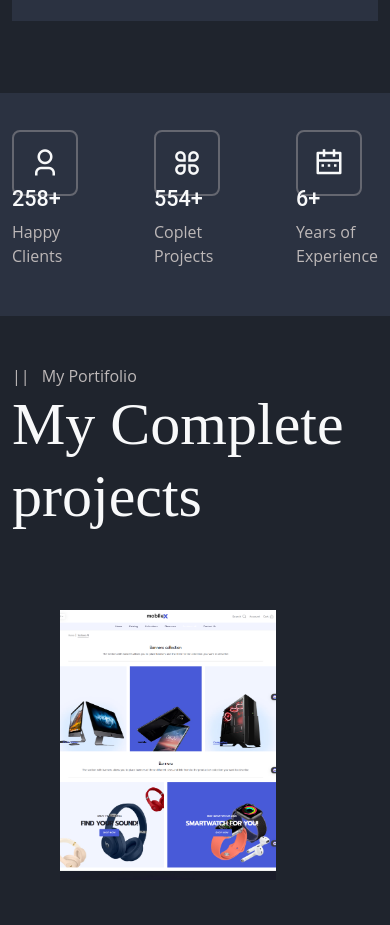
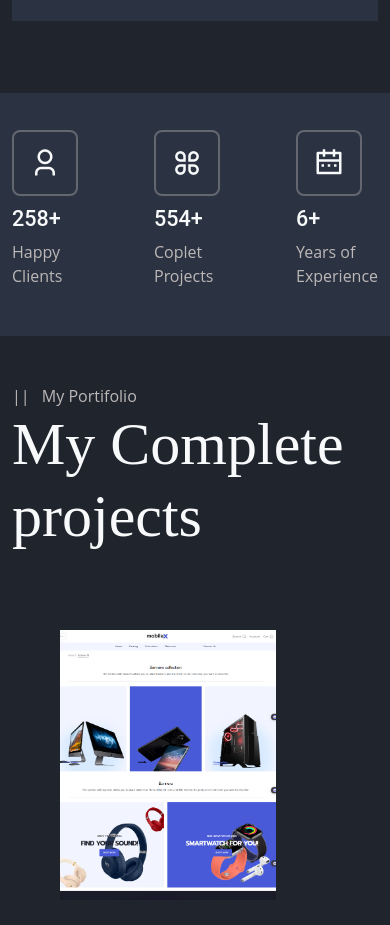
Before and after one commit to AshrafKagga/portifolio, a plain HTML site: page index.html in a window 390 px wide. Shown: the part 3960-4885 px from the top of the page. Drawn offline with nearby package versions, Linux system fonts and the light colour scheme.

Commit message:
Update style.css
style

```diff
--- a/assets/css/style.css
+++ b/assets/css/style.css
@@ -601,7 +601,11 @@ Happy clients
 ------------------------------------------------------------*/
 #clients i {
     font-size: 30px;
-    margin-bottom: 18px;
+}
+@media(max-width:600px){
+#clients h4{
+    margin-top: 20px;
+}
 }
 
 /* -------------------------------------------------------------
```
